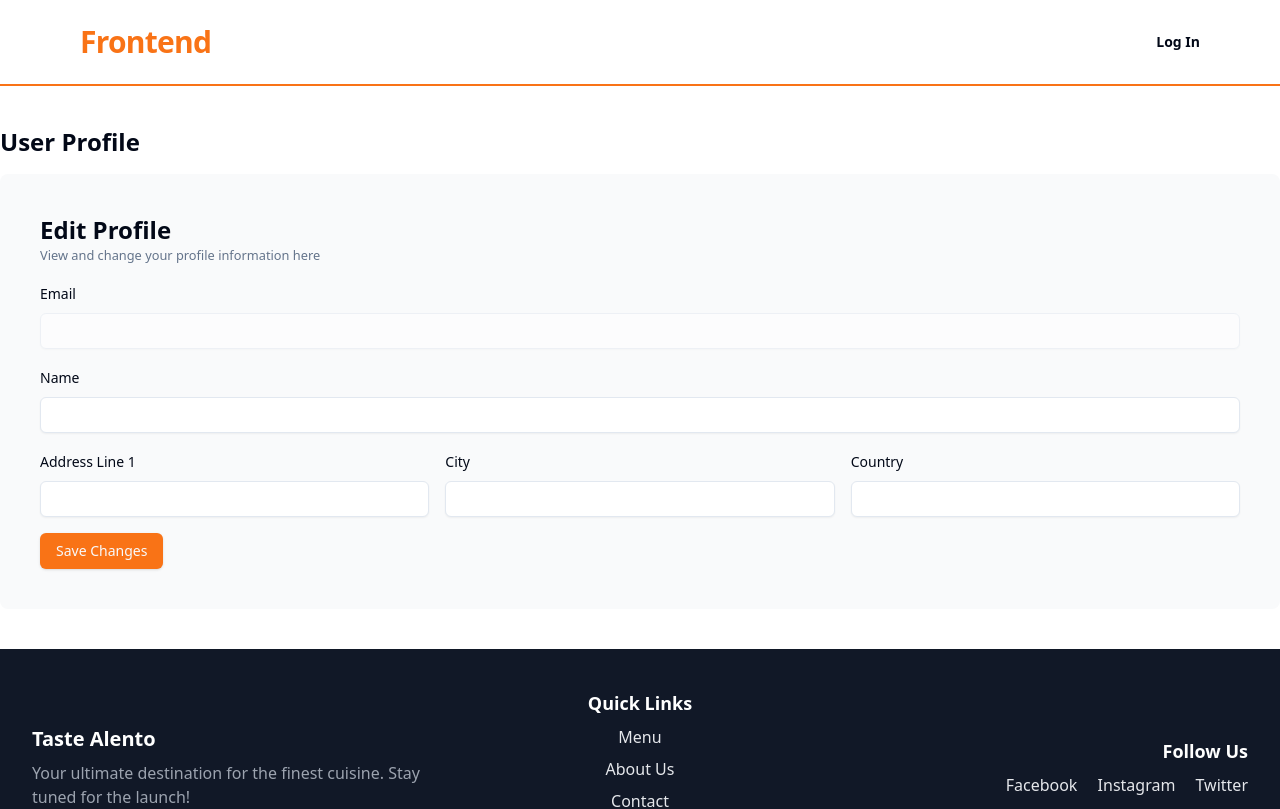
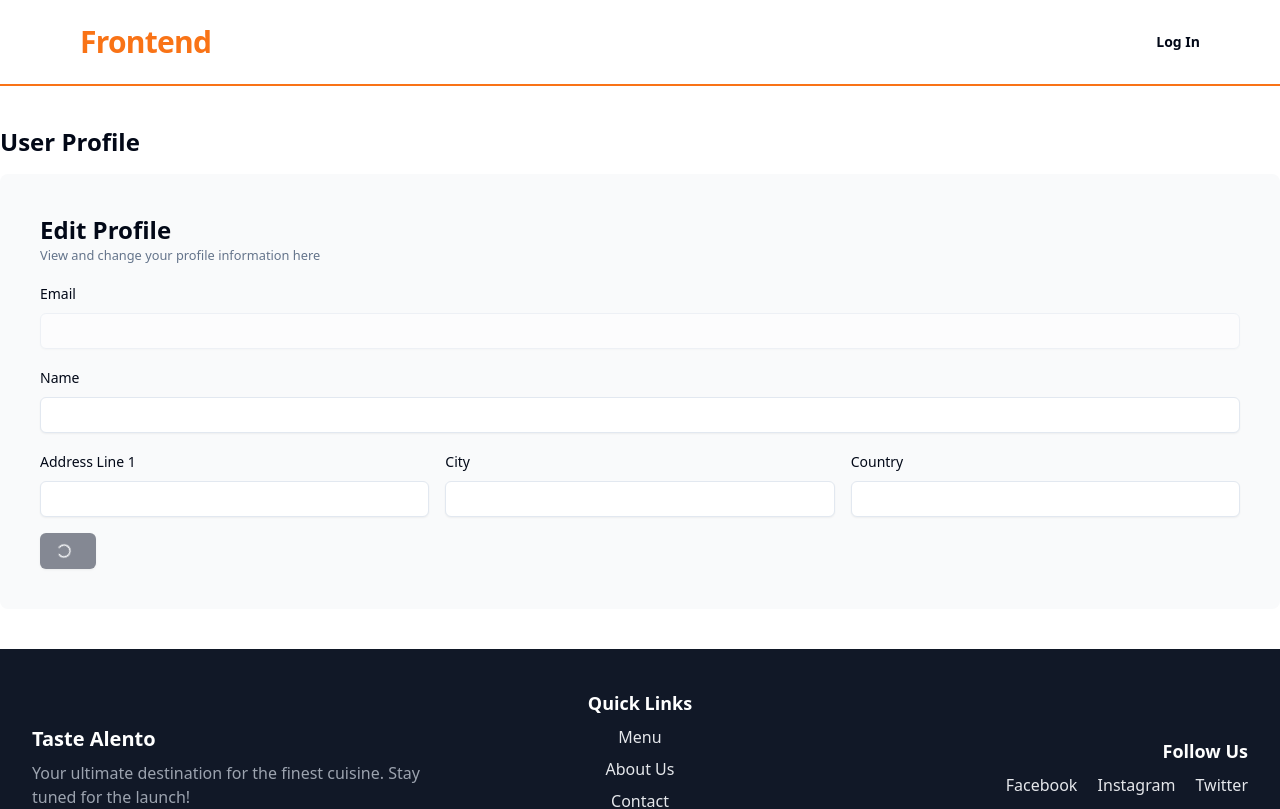
Before and after one commit to anilyadav6803/Taste_Alento, a React (Vite) app in the folder Frontend/: page /user-profile in a window 1280 px wide. Shown: the top 809 px of the page. Built offline with nearby package versions, Linux system fonts and the light colour scheme.

Commit message:
user profile

```diff
--- a/Frontend/src/components/pages/UserPofile.tsx
+++ b/Frontend/src/components/pages/UserPofile.tsx
@@ -1,23 +1,15 @@
 import UserProfileForm, { UserFormData } from "@/form/user-profile-form/UserProfileForm";
-import { useCreateMyUser } from "@/api/MyUserApi";
+import { useCreateMyUser, useGetMyUser } from "@/api/MyUserApi";
 import { toast } from "sonner";
 
-// Mock current user data or fetch it dynamically
-const currentUser = {
-  name: "",
-  addressLine1: "",
-  city: "",
-  country: "",
-  email: "",
-};
-
 export default function UserProfile() {
-  const { createUser, isLoading } = useCreateMyUser();
+  const { createUser, isLoading: isCreateUserLoading } = useCreateMyUser();
+  const { currentUser, isLoading: isGetUserLoading } = useGetMyUser();
 
   const handleSave = async (userProfileData: UserFormData) => {
     const apiRequest = {
       auth0Id: "mock-auth0-id", // Replace with dynamic value if available
-      email: currentUser.email || "mock-email@example.com", // Replace with the current user's email
+      email: currentUser?.email || "mock-email@example.com", // Fallback to mock email
       name: userProfileData.name,
       addressLine1: userProfileData.addressLine1,
       city: userProfileData.city,
@@ -36,10 +28,10 @@ export default function UserProfile() {
   return (
     <div>
       <h1 className="text-2xl font-bold mb-4">User Profile</h1>
-      {/* Pass handleSave, isLoading, and currentUser as props */}
+      {/* Pass handleSave, loading states, and currentUser as props */}
       <UserProfileForm
         onSave={handleSave}
-        isLoading={isLoading}
+        isLoading={isCreateUserLoading || isGetUserLoading}
         currentUser={currentUser}
         title="Edit Profile"
         buttonText="Save Changes"
```
